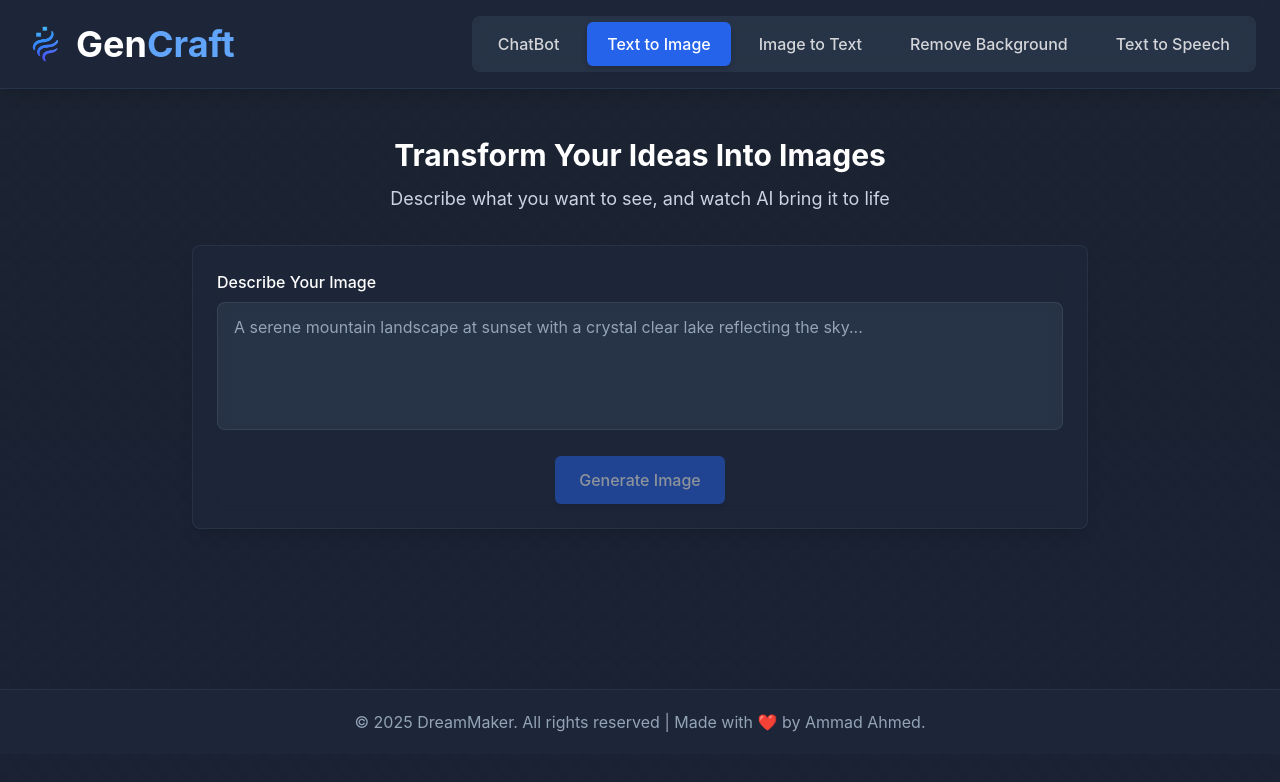
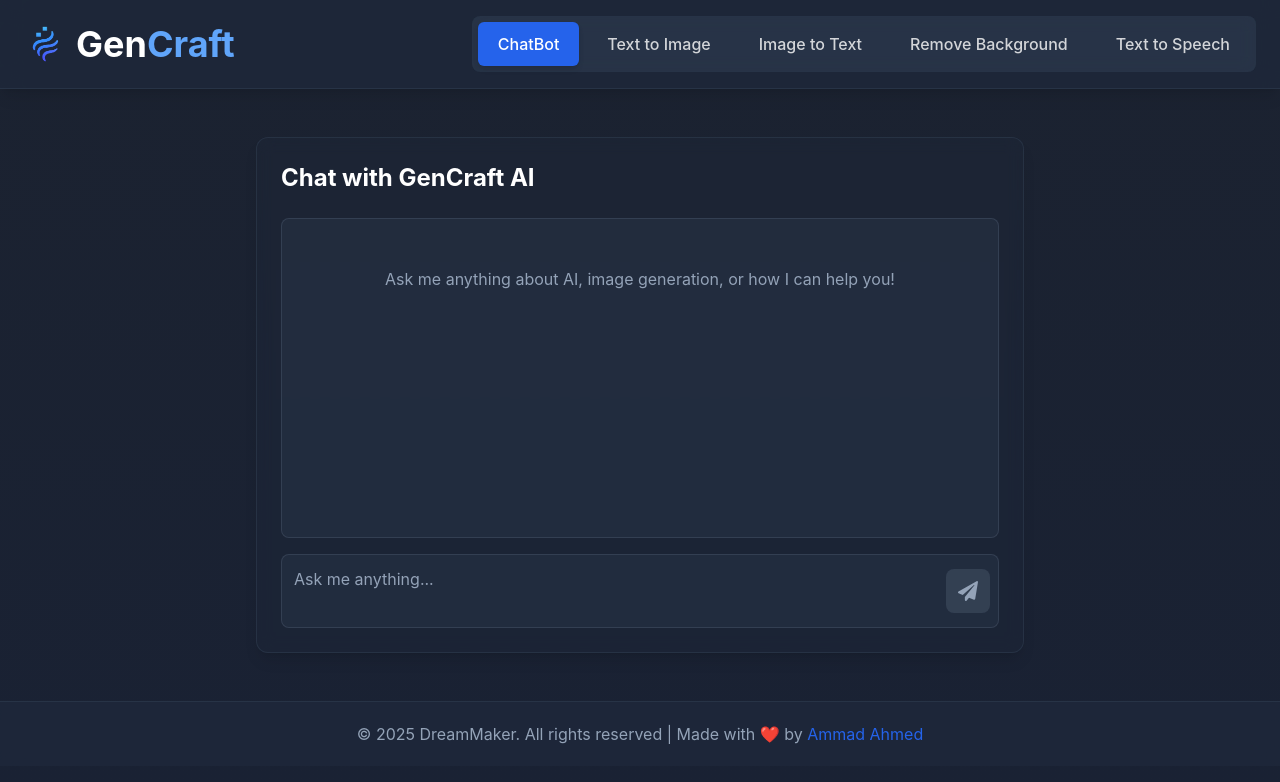
Before and after one commit to ahmedammad1709/DreamMaker-AI, a React (Vite) app: page / in a window 1280 px wide. Shown: the top 782 px of the page. Built offline with nearby package versions, Linux system fonts and the light colour scheme.

Commit message:
added portfolio and chatbot default

```diff
--- a/src/App.jsx
+++ b/src/App.jsx
@@ -8,7 +8,7 @@
 import Chatbot from './components/chatbot'
 
 function App() {
-  const [activeView, setActiveView] = useState('text-to-image')
+  const [activeView, setActiveView] = useState('chatbot')
 
   return (
     <div className="min-h-screen bg-gradient-to-b from-gray-900 to-slate-900 relative">
--- a/src/components/Footer.jsx
+++ b/src/components/Footer.jsx
@@ -5,8 +5,17 @@
     <footer className="bg-slate-800/80 backdrop-blur-md border-t border-slate-700/50 py-5">
       <div className="container mx-auto px-6 text-center">
         <p className="text-slate-400">
-          © {currentYear} DreamMaker. All rights reserved | Made with ❤️ by Ammad Ahmed.
+          © {currentYear} DreamMaker. All rights reserved | Made with ❤️ by{" "}
+          <a
+            href="https://ammadahmed.netlify.app/"
+            target="_blank"
+            rel="noopener noreferrer"
+            className="text-blue-600 hover:underline"
+          >
+            Ammad Ahmed
+          </a>
         </p>
+
       </div>
     </footer>
   )
```
